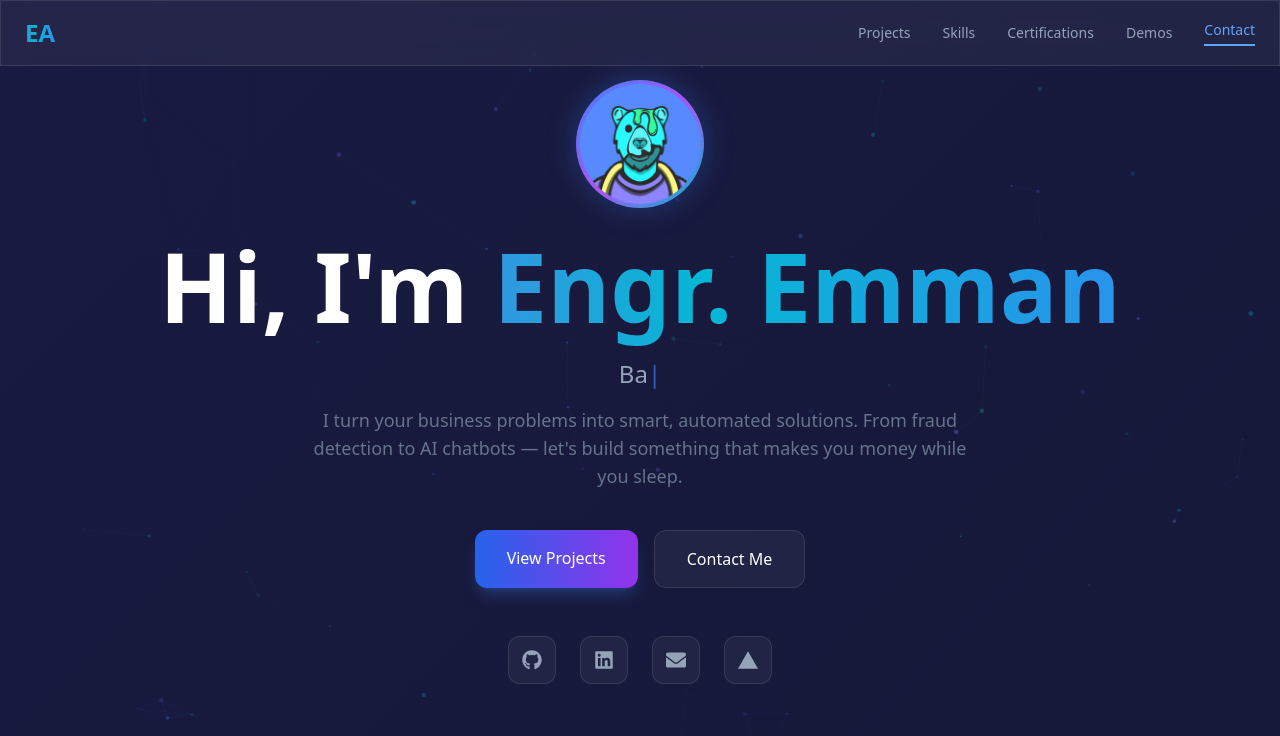
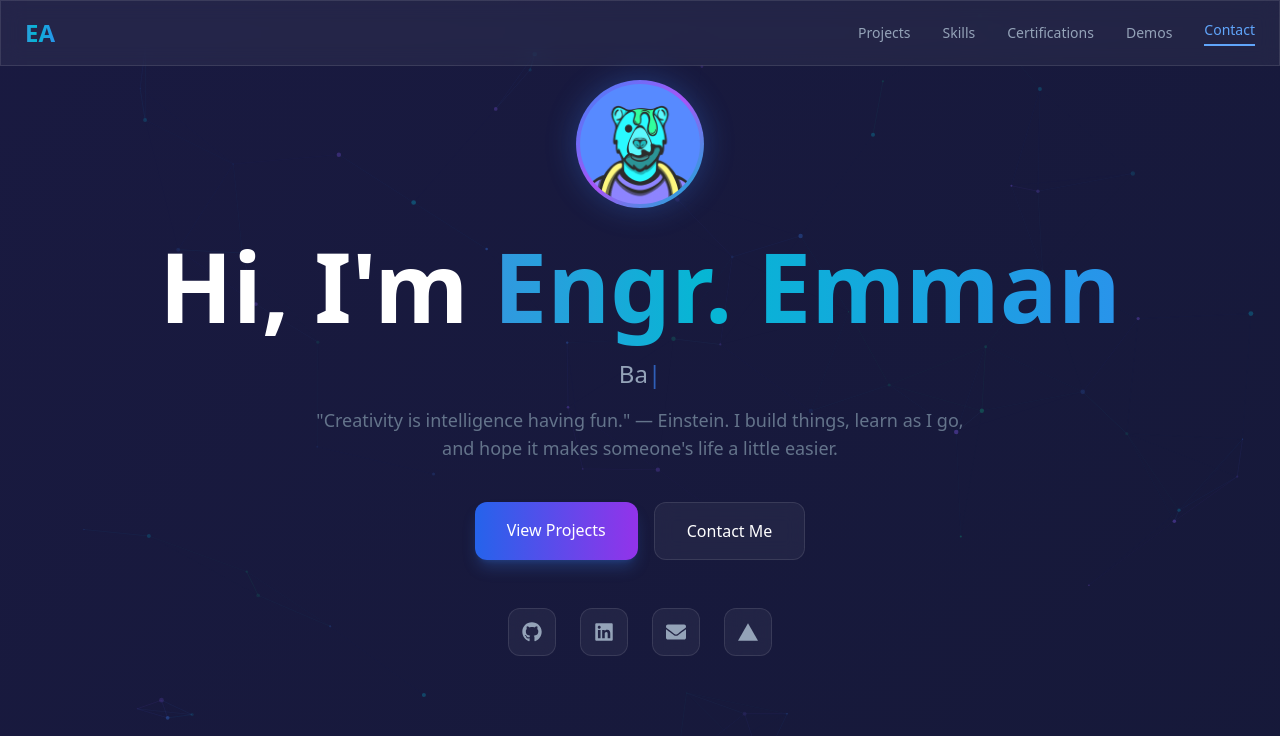
Before and after one commit to emmanalcazarjr-ops/portfolio, a Next.js app: page / in a window 1280 px wide. Shown: the top 736 px of the page. Built offline with nearby package versions, Linux system fonts and the light colour scheme.

Commit message:
Update tagline with Einstein quote

```diff
--- a/app/page.tsx
+++ b/app/page.tsx
@@ -325,8 +325,8 @@ export default function Home() {
 
             <ScrollReveal delay={0.6}>
               <p className="text-lg text-slate-500 max-w-2xl mx-auto mb-10">
-                I turn your business problems into smart, automated solutions.
-                From fraud detection to AI chatbots — let's build something that makes you money while you sleep.
+                "Creativity is intelligence having fun." — Einstein.
+                I build things, learn as I go, and hope it makes someone's life a little easier.
               </p>
             </ScrollReveal>
 
```
